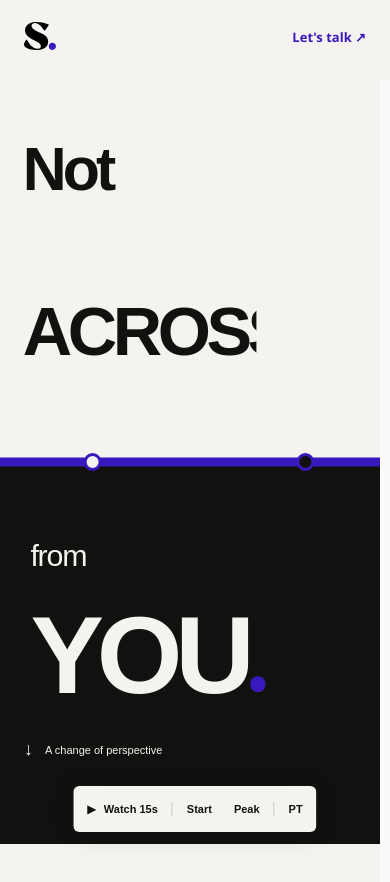
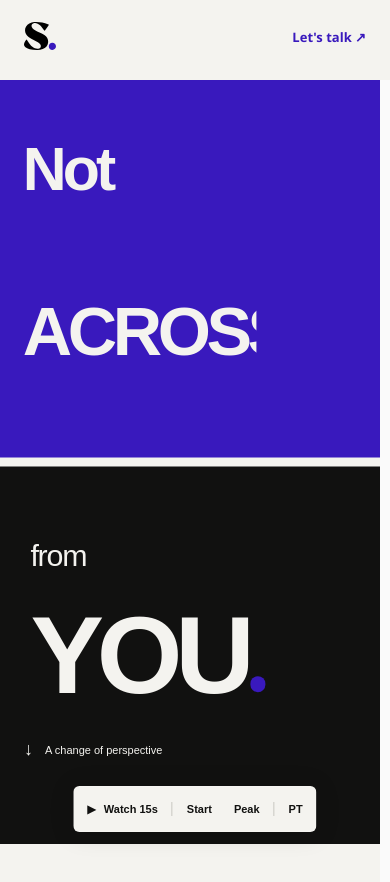
Before and after one commit to side-development/side-landing-page, a Next.js app: page /en/review/why-side-manifesto in a window 390 px wide. Shown: the top 882 px of the page. Built offline with nearby package versions, Linux system fonts and the light colour scheme.

Commit message:
refactor(why-side): invert scene palette and remove moving markers

```diff
--- a/src/features/why-side-page/ManifestoPrototype.tsx
+++ b/src/features/why-side-page/ManifestoPrototype.tsx
@@ -52,8 +52,6 @@ export function ManifestoPrototype({ locale }: { locale: ManifestoLocale }) {
               </div>
             </div>
             <div className={styles.secondType} data-second-type>{copy.side}<span className={styles.period} /></div>
-            <span className={styles.pinOne} data-pin-one />
-            <span className={styles.pinTwo} data-pin-two />
             <p className={styles.eyebrow} data-eyebrow>{copy.eyebrow}</p>
             <p className={styles.initialNote} data-initial-note>{copy.initialNote}</p>
             <p className={styles.finalNote} data-final-note>{copy.finalNote}</p>
--- a/src/features/why-side-page/manifesto-prototype.module.css
+++ b/src/features/why-side-page/manifesto-prototype.module.css
@@ -31,29 +31,27 @@
 .sequence { position: relative; }
 .sequence[data-motion="ready"] { height: calc(var(--prototype-stage-height, 100svh) * 2.9); }
 .stage { position: sticky; top: 0; height: var(--prototype-stage-height, 100svh); }
-.art { position: absolute; inset: 88px 0 0; overflow: hidden; container-type: size; background: var(--purple); }
+.art { position: absolute; inset: 88px 0 0; overflow: hidden; container-type: size; background: var(--paper); }
 .paper, .ink { position: absolute; inset: 0; }
-.paper { background: var(--paper); clip-path: polygon(0% 12%, 100% 2%, 100% 41%, 0% 51%); }
+.paper { background: var(--purple); clip-path: polygon(0% 12%, 100% 2%, 100% 41%, 0% 51%); }
 .ink { background: var(--ink); clip-path: polygon(0% 52%, 100% 42%, 100% 81%, 0% 91%); }
-.axis { position: absolute; left: 0; top: 0; width: 110%; height: 3px; background: var(--purple); transform-origin: 0 50%; }
+.axis { position: absolute; left: 0; top: 0; width: 110%; height: 3px; background: var(--paper); transform-origin: 0 50%; }
 .firstType, .secondType { position: absolute; top: 0; left: 0; width: max-content; transform-origin: 0 0; font-weight: 700; letter-spacing: -.065em; line-height: .88; text-transform: uppercase; }
-.firstType { font-size: min(16.3cqw, 29cqh); color: var(--ink); transform: translate(7cqw, 22cqh) rotate(-3.3deg); }
+.firstType { font-size: min(16.3cqw, 29cqh); color: var(--paper); transform: translate(7cqw, 22cqh) rotate(-3.3deg); }
 .page[data-locale="en"] .firstType { font-size: min(13.6cqw, 29cqh); }
 .secondType { font-size: min(25cqw, 44cqh); color: var(--paper); transform: translate(8cqw, 53cqh) rotate(-3.3deg); }
 .typeWindow { position: relative; overflow: hidden; padding: .04em .08em .1em 0; }
 .oldWord { position: absolute; inset: 0 auto auto 0; visibility: hidden; }
 .newWord { display: flex; gap: .22em; white-space: nowrap; }
 .period { display: inline-block; width: .14em; height: .14em; margin-left: .025em; border-radius: 50%; background: var(--purple); color: transparent; line-height: 0; vertical-align: .01em; }
-.prefix { position: absolute; top: 8%; left: 5%; font-size: clamp(32px, 7cqw, 120px); font-weight: 700; letter-spacing: -.065em; line-height: .95; color: var(--ink); visibility: hidden; }
+.prefix { position: absolute; top: 8%; left: 5%; font-size: clamp(32px, 7cqw, 120px); font-weight: 700; letter-spacing: -.065em; line-height: .95; color: var(--paper); visibility: hidden; }
 .joiner { position: absolute; top: 36%; left: 56%; color: var(--paper); font-size: clamp(24px, 3cqw, 48px); letter-spacing: -.04em; visibility: hidden; }
-.eyebrow { position: absolute; left: 5%; top: 3.5%; font-size: 12px; color: var(--paper); letter-spacing: -.01em; }
-.staticLead { position: absolute; left: 5%; top: 3%; font-size: 12px; color: var(--paper); }
+.eyebrow { position: absolute; left: 5%; top: 3.5%; font-size: 12px; color: var(--ink); letter-spacing: -.01em; }
+.staticLead { position: absolute; left: 5%; top: 3%; font-size: 12px; color: var(--ink); }
 .sequence[data-motion="ready"] .staticLead, .sequence:not([data-motion="ready"]) .eyebrow { display: none; }
-.initialNote { position: absolute; bottom: 12%; left: 5%; max-width: 280px; color: var(--ink); font-size: 15px; line-height: 1.35; white-space: pre-line; visibility: hidden; }
-.finalNote { position: absolute; left: 5%; bottom: 4%; font-size: 14px; line-height: 1.3; color: var(--paper); white-space: pre-line; }
-.pinOne, .pinTwo { position: absolute; left: 0; top: 0; width: 18px; height: 18px; border-radius: 50%; background: var(--paper); border: 3px solid var(--purple); visibility: hidden; }
-.pinTwo { background: var(--ink); }
-.scrollHint { position: absolute; bottom: 32px; left: 40px; display: flex; align-items: center; gap: 12px; font-size: 12px; color: var(--ink); visibility: hidden; }
+.initialNote { position: absolute; bottom: 12%; left: 5%; max-width: 280px; color: var(--paper); font-size: 15px; line-height: 1.35; white-space: pre-line; visibility: hidden; }
+.finalNote { position: absolute; left: 5%; bottom: 4%; font-size: 14px; line-height: 1.3; color: var(--ink); white-space: pre-line; }
+.scrollHint { position: absolute; bottom: 32px; left: 40px; display: flex; align-items: center; gap: 12px; font-size: 12px; color: var(--paper); visibility: hidden; }
 .scrollHint > span { font-size: 18px; }
 
 .controls { position: fixed; z-index: 40; left: 50%; bottom: 18px; transform: translateX(-50%); display: flex; align-items: center; gap: 4px; padding: 5px 8px; border: 1px solid rgb(255 255 255 / 16%); border-radius: 6px; background: #f4f3ef; color: #111110; box-shadow: 0 2px 24px rgb(0 0 0 / 15%); }
--- a/src/features/why-side-page/useManifestoPrototypeMotion.ts
+++ b/src/features/why-side-page/useManifestoPrototypeMotion.ts
@@ -31,8 +31,6 @@ export function useManifestoPrototypeMotion(
       const old = art.querySelector<HTMLElement>("[data-old-word]")!;
       const next = art.querySelector<HTMLElement>("[data-new-word]")!;
       const axis = art.querySelector<HTMLElement>("[data-axis]")!;
-      const pinOne = art.querySelector<HTMLElement>("[data-pin-one]")!;
-      const pinTwo = art.querySelector<HTMLElement>("[data-pin-two]")!;
       const initial = art.querySelector<HTMLElement>("[data-initial-note]")!;
       const prefix = art.querySelector<HTMLElement>("[data-prefix]")!;
       const joiner = art.querySelector<HTMLElement>("[data-joiner]");
@@ -73,9 +71,6 @@ export function useManifestoPrototypeMotion(
       if (joiner) gsap.set(joiner, { autoAlpha: 1 });
       gsap.set([final, eyebrow], { autoAlpha: 0 });
       gsap.set(axis, { x: () => mobile ? 0 : width() / 2, y: () => mobile ? height() / 2 : 0, rotation: mobile ? 0 : 90, scaleX: () => mobile ? 1 : height() / width() });
-      gsap.set([pinOne, pinTwo], { autoAlpha: 1 });
-      gsap.set(pinOne, { x: () => mobile ? width() * .22 : width() * .5 - 9, y: () => mobile ? height() * .5 - 9 : height() * .22 });
-      gsap.set(pinTwo, { x: () => mobile ? width() * .78 : width() * .5 - 9, y: () => mobile ? height() * .5 - 9 : height() * .78 });
 
       const timeline = gsap.timeline({
         defaults: { ease: "power3.inOut" },
@@ -109,16 +104,12 @@ export function useManifestoPrototypeMotion(
         .to(first, { x: firstEndX, y: firstEndY, scale: firstEndScale, rotation: angle, duration: 3.8 }, 2.25)
         .to(second, { x: () => width() * .08, y: secondEndY, scale: secondEndScale, rotation: angle, duration: 3.8 }, 2.25)
         .to(old, { yPercent: -125, duration: 2.0, ease: "power4.inOut" }, 3.05)
-        .to(next, { yPercent: 0, duration: 2.0, ease: "power4.inOut" }, 3.05)
-        .to(pinOne, { x: () => width() * .72, y: () => height() * (mobile ? .565 - .072 : .515 - .072) - 9, duration: 3.8 }, 2.25)
-        .to(pinTwo, { x: () => width() * .77, y: () => height() * (mobile ? .565 - .077 : .515 - .077) - 9, duration: 3.8 }, 2.25);
+        .to(next, { yPercent: 0, duration: 2.0, ease: "power4.inOut" }, 3.05);
 
-      // 3. Side by side, the two points now travel in exactly the same direction.
-      timeline.to([pinOne, pinTwo], { x: `+=${width() * .32}`, y: `-=${height() * .032}`, duration: 1.5, ease: "power2.in" }, 6.05)
-        .to([pinOne, pinTwo], { autoAlpha: 0, duration: .25 }, 7.05)
-        .to(final, { autoAlpha: 1, duration: .8 }, 5.8)
+      // Keep the original pacing, letting the aligned composition hold in silence.
+      timeline.to(final, { autoAlpha: 1, duration: .8 }, 5.8)
         .to(eyebrow, { autoAlpha: 1, duration: .8 }, 5.6)
-        .to({}, { duration: 1.7 });
+        .to({}, { duration: 2.65 });
 
       const trigger = timeline.scrollTrigger!;
       const stop = () => { demo.current?.kill(); demo.current = null; setPlaying(false); };
```
